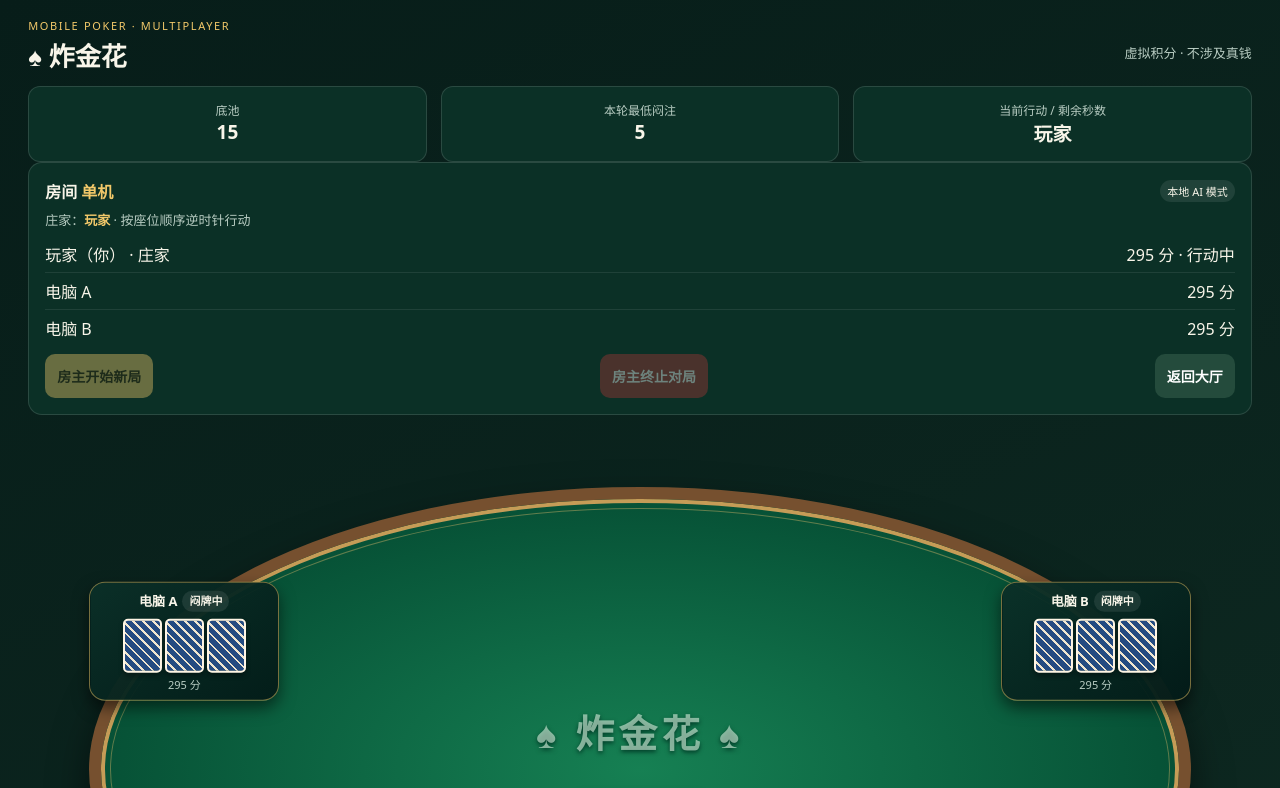
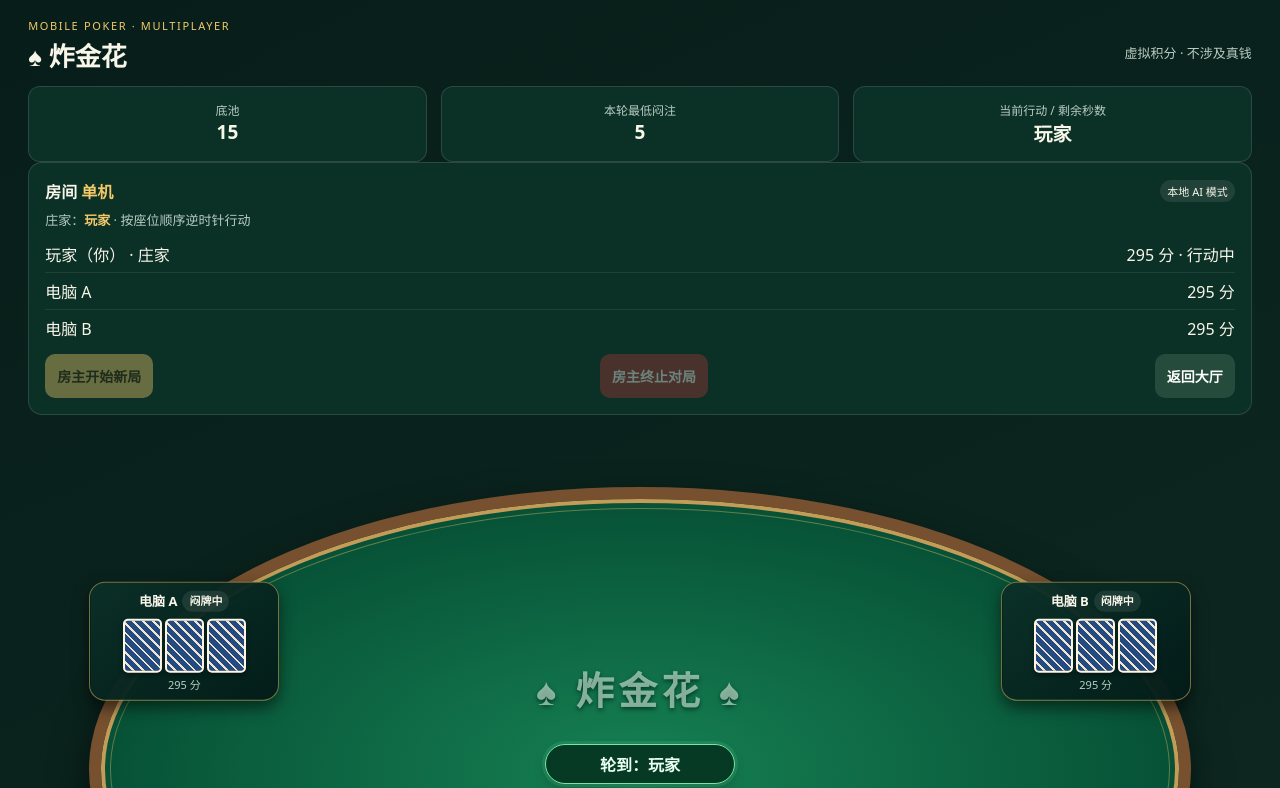
Before and after one commit to Jaycan-He/-, a website: page public/index.html in a window 1280 px wide. Both pictures are taken after a click on the button "单机 AI 试玩". Shown: the top 788 px of the page. Drawn offline with Linux system fonts and the light colour scheme.

Commit message:
Adjust table logo and turn display positions

```diff
--- a/public/index.html
+++ b/public/index.html
@@ -9,8 +9,8 @@
 .table-wrap{position:relative;margin:18px auto 22px;width:100%;max-width:1500px;aspect-ratio:1.82/1;min-height:430px;isolation:isolate}
 .felt{position:absolute;inset:8% 5%;border:clamp(7px,1vw,14px) solid #76502f;box-shadow:inset 0 0 0 4px #c59c57,0 18px 38px #0008;border-radius:50%;padding:0;background:radial-gradient(ellipse at center,#168053 0%,#075337 68%,#063b2c 100%);margin:0;min-height:0;overflow:visible}
 .felt:before{content:"";position:absolute;inset:9px;border:1px solid #d6b56a70;border-radius:50%;pointer-events:none}
-.table-logo{position:absolute;left:50%;top:43%;transform:translate(-50%,-50%);text-align:center;color:#c9e5d1a8;font-size:clamp(22px,3vw,42px);font-weight:900;letter-spacing:.12em;text-shadow:0 2px 4px #003b27;white-space:nowrap;pointer-events:none}
-.pot-center{position:absolute;left:50%;top:58%;transform:translate(-50%,-50%);padding:8px 24px;border:1px solid #e6c66e;border-radius:99px;background:#052c20e8;min-width:150px;text-align:center;font-weight:800;box-shadow:0 5px 12px #0003;white-space:nowrap}
+.table-logo{position:absolute;left:50%;top:35%;transform:translate(-50%,-50%);text-align:center;color:#c9e5d1a8;font-size:clamp(22px,3vw,42px);font-weight:900;letter-spacing:.12em;text-shadow:0 2px 4px #003b27;white-space:nowrap;pointer-events:none}
+.table-turn{position:absolute;left:50%;top:49%;transform:translate(-50%,-50%);padding:7px 14px;border:1px solid #78e6a7;border-radius:99px;background:#063522ed;color:#e9fff0;min-width:190px;max-width:80%;text-align:center;font-weight:850;font-size:clamp(12px,1.4vw,16px);box-shadow:0 0 0 3px #68e7a026,0 5px 12px #0003;white-space:nowrap;overflow:hidden;text-overflow:ellipsis}.table-turn.waiting{border-color:#d6b56a;color:#f7e5ad}.pot-center{position:absolute;left:50%;top:63%;transform:translate(-50%,-50%);padding:8px 24px;border:1px solid #e6c66e;border-radius:99px;background:#052c20e8;min-width:150px;text-align:center;font-weight:800;box-shadow:0 5px 12px #0003;white-space:nowrap}
 #opponents{position:absolute;inset:0;pointer-events:none}
 #opponents .seat{position:absolute;left:var(--seat-x,50%);top:var(--seat-y,50%);transform:translate(-50%,-50%);width:clamp(132px,15vw,190px);min-height:0;margin:0;padding:8px 9px;background:linear-gradient(145deg,#0b3028f5,#031b18f5);border:1px solid #d9b45d8a;border-radius:16px;text-align:center;box-shadow:0 7px 16px #0008;pointer-events:auto;overflow:visible}
 #opponents .seat.mine{border:2px solid #f3c96a;box-shadow:0 0 0 2px #5d431c,0 8px 20px #0009}
@@ -24,7 +24,7 @@
 .cards{display:flex;justify-content:center;gap:6px;min-height:83px;margin:8px 0}.card{background:#fffdf6;color:#222;border-radius:7px;width:clamp(43px,12vw,61px);height:78px;padding:5px;display:flex;flex-direction:column;justify-content:space-between;text-align:left;font-weight:850;box-shadow:0 3px 5px #0005;line-height:1}.suit{font-size:23px;align-self:center}.red{color:#d52e3d}.back{background:repeating-linear-gradient(45deg,#244b81,#244b81 5px,#f0e6d0 5px,#f0e6d0 7px);border:3px solid #fff5e5;color:transparent}.log{background:#092f25;border:1px solid #ffffff18;border-radius:12px;padding:11px;font-size:13px;line-height:1.6;white-space:pre-wrap;min-height:44px}.hidden{display:none!important}.badge{font-size:11px;background:#ffffff16;border-radius:99px;padding:3px 7px}.playerline{display:flex;justify-content:space-between;gap:8px;align-items:center;text-align:left;padding:6px 0;border-bottom:1px solid #ffffff15}.playerline:last-child{border:0}.help{font-size:12px;line-height:1.6;color:#b9cdc3}
 @media(min-width:900px){main{width:min(100%,1540px)}.panel{padding:16px;margin-bottom:14px}.stats{gap:14px}.stat{padding:14px}.table-wrap{min-height:570px}.actions{grid-template-columns:repeat(5,minmax(0,1fr))}}
 @media(min-width:560px) and (max-width:899px){main{padding:22px}.table-wrap{aspect-ratio:1.35/1;min-height:480px}.felt{inset:12% 3%}.actions{grid-template-columns:repeat(3,minmax(0,1fr))}#opponents .seat{width:clamp(116px,19vw,155px);padding:7px 5px}.seat-head{font-size:12px}}
-@media(max-width:559px){main{padding:12px 9px 24px}.table-wrap{aspect-ratio:.82/1;min-height:540px;margin:12px auto 18px}.felt{inset:11% 2%;border-width:6px}.table-logo{top:43%;font-size:20px}.pot-center{top:58%;padding:6px 13px;min-width:110px;font-size:13px}#opponents .seat{width:clamp(98px,29vw,132px);padding:6px 4px;border-radius:11px}.seat-head{font-size:11px;gap:3px}#opponents .seat .badge{font-size:9px;padding:2px 4px}.seat .card{width:clamp(22px,6vw,29px);height:39px;padding:2px;font-size:10px}.seat .card .suit{font-size:13px}.seat .muted{font-size:10px}.card{width:clamp(36px,10vw,52px);height:70px}.cards{gap:4px;min-height:74px}h1{font-size:24px}}
+@media(max-width:559px){main{padding:12px 9px 24px}.table-wrap{aspect-ratio:.82/1;min-height:540px;margin:12px auto 18px}.felt{inset:11% 2%;border-width:6px}.table-logo{top:35%;font-size:20px}.table-turn{top:49%;min-width:145px;padding:6px 9px;font-size:11px}.pot-center{top:63%}.pot-center{top:58%;padding:6px 13px;min-width:110px;font-size:13px}#opponents .seat{width:clamp(98px,29vw,132px);padding:6px 4px;border-radius:11px}.seat-head{font-size:11px;gap:3px}#opponents .seat .badge{font-size:9px;padding:2px 4px}.seat .card{width:clamp(22px,6vw,29px);height:39px;padding:2px;font-size:10px}.seat .card .suit{font-size:13px}.seat .muted{font-size:10px}.card{width:clamp(36px,10vw,52px);height:70px}.cards{gap:4px;min-height:74px}h1{font-size:24px}}
 @media(max-width:370px){.table-wrap{min-height:500px}#opponents .seat{width:94px}.seat-head{font-size:10px}}
 
 </style></head>
@@ -39,7 +39,7 @@
 <section id="game" class="hidden">
 <div class="stats"><div class="stat"><small>底池</small><b id="pot">0</b></div><div class="stat"><small>本轮最低闷注</small><b id="blind">5</b></div><div class="stat"><small>当前行动 / 剩余秒数</small><b id="turn">—</b></div></div>
 <div class="panel"><div class="row"><b>房间 <span id="roomlabel" class="goldtxt">单机</span></b><span id="connection" class="badge">本地模式</span></div><div class="muted" style="margin:7px 0">庄家：<b id="dealerlabel" class="goldtxt">等待开局</b> · 按座位顺序逆时针行动</div><div id="players"></div><div class="row" style="margin-top:8px"><button id="ready" class="gold">房主开始新局</button><button id="terminate" class="danger" disabled>房主终止对局</button><button id="leave" class="secondary">返回大厅</button></div></div>
-<div class="table-wrap" aria-label="八人环形牌桌"><div class="felt"><div class="table-logo">♠ 炸金花 ♠</div><div class="pot-center">底池：<span id="tablepot">0</span></div></div><div id="opponents" aria-label="围绕牌桌的玩家座位"></div></div>
+<div class="table-wrap" aria-label="八人环形牌桌"><div class="felt"><div class="table-logo">♠ 炸金花 ♠</div><div id="tableTurn" class="table-turn waiting" aria-live="polite">等待玩家行动</div><div class="pot-center">底池：<span id="tablepot">0</span></div></div><div id="opponents" aria-label="围绕牌桌的玩家座位"></div></div>
 <section class="panel"><b>你的操作</b><label class="muted" for="target">比牌对象（只能选之前上过牌的玩家）</label><select id="target"><option value="">暂无可比牌对象</option></select><div class="actions" style="margin-top:9px">
 <button id="blind5" class="light">闷牌 5</button><button id="blind10" class="light">闷牌 10</button><button id="blind15" class="light">闷牌 15</button>
 <button id="seen10" class="gold">看牌下注 10</button><button id="seen20" class="gold">看牌下注 20</button><button id="seen30" class="gold">看牌下注 30</button>
@@ -52,7 +52,7 @@
 <script>
 (()=>{'use strict';
 const $=id=>document.getElementById(id);
-setInterval(()=>{if(state?.phase==='playing'&&state.turnDeadline){const sec=Math.max(0,Math.ceil((state.turnDeadline-Date.now())/1000));$('turn').textContent=(state.currentName||'等待')+' · '+sec+'秒';}},250);
+setInterval(()=>{if(state?.phase==='playing'&&state.turnDeadline){const sec=Math.max(0,Math.ceil((state.turnDeadline-Date.now())/1000));const who=(state.currentName||'等待玩家');$('turn').textContent=who+' · '+sec+'秒';$('tableTurn').textContent='轮到：'+who+' · '+sec+'秒';$('tableTurn').classList.remove('waiting');}else if(state?.phase==='finished'){$('tableTurn').textContent='本局结束 · 等待房主开始下一局';$('tableTurn').classList.add('waiting');}else if(!state||state.phase!=='playing'){$('tableTurn').textContent='等待玩家行动';$('tableTurn').classList.add('waiting');}},250);
 let mode='local',ws=null,room='',myId='',state=null,localState=null;
 const suits=['♠','♥','♣','♦'],rn=r=>({11:'J',12:'Q',13:'K',14:'A'}[r]||String(r));
 function evaluate(h){
@@ -75,7 +75,7 @@ function showGame(){ $('lobby').classList.add('hidden');$('game').classList.remo
 function showLobby(){ $('game').classList.add('hidden');$('lobby').classList.remove('hidden');if(ws){ws.close();ws=null}mode='local';}
 function render(s){
  state=s;showGame();$('roomlabel').textContent=room||'单机';$('connection').textContent=mode==='online'?'已连接服务器':'本地 AI 模式';
- $('pot').textContent=s.pot;$('blind').textContent=s.lastBlind||5;$('turn').textContent=s.currentName||'等待开始';$('dealerlabel').textContent=s.dealerName||'等待开局';
+ $('pot').textContent=s.pot;$('tablepot').textContent=s.pot;$('blind').textContent=s.lastBlind||5;$('turn').textContent=s.currentName||'等待开始';$('tableTurn').textContent=s.phase==='playing'?'轮到：'+(s.currentName||'等待玩家'):'本局结束 · 等待房主开始下一局';$('tableTurn').classList.toggle('waiting',s.phase!=='playing');$('dealerlabel').textContent=s.dealerName||'等待开局';
  $('players').innerHTML=s.players.map(p=>`<div class="playerline"><span>${p.name}${p.id===myId?'（你）':''} ${p.id===s.hostId?'· 房主':''} ${p.id===s.dealer?'· 庄家':''} ${p.folded?'· 已弃牌':''} ${p.seen?'· 已看牌':''}</span><span>${p.chips} 分 ${p.id===s.current?'· 行动中':''}</span></div>`).join('');
  $('ready').disabled=mode==='online'?!s.isHost:(s.phase==='playing'); $('terminate').disabled=mode!=='online'||!s.isHost||s.phase==='playing';
  $('tablepot').textContent=s.pot;
```
